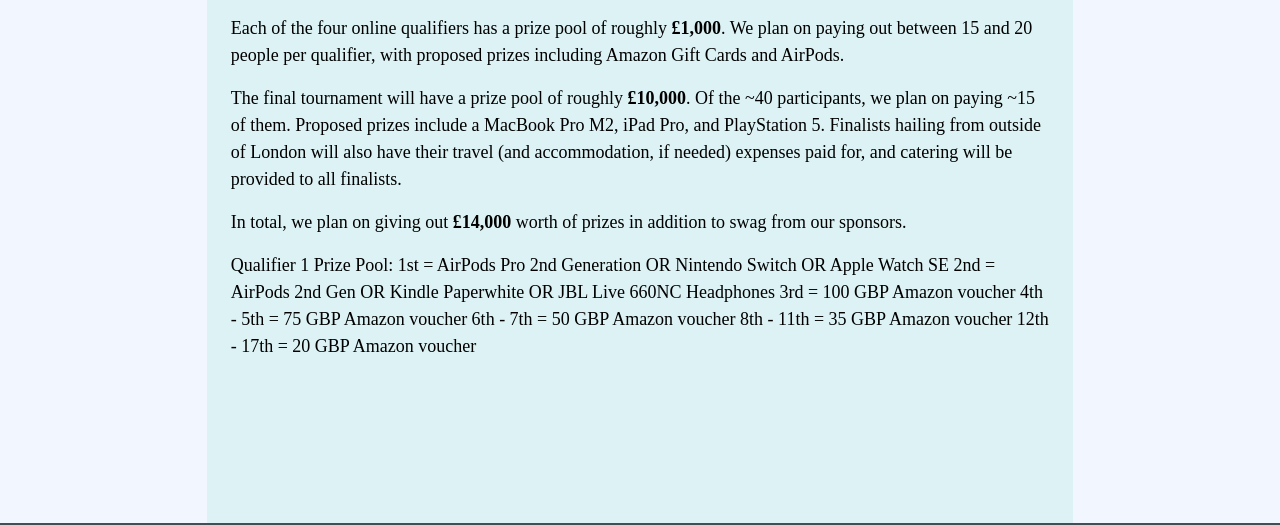
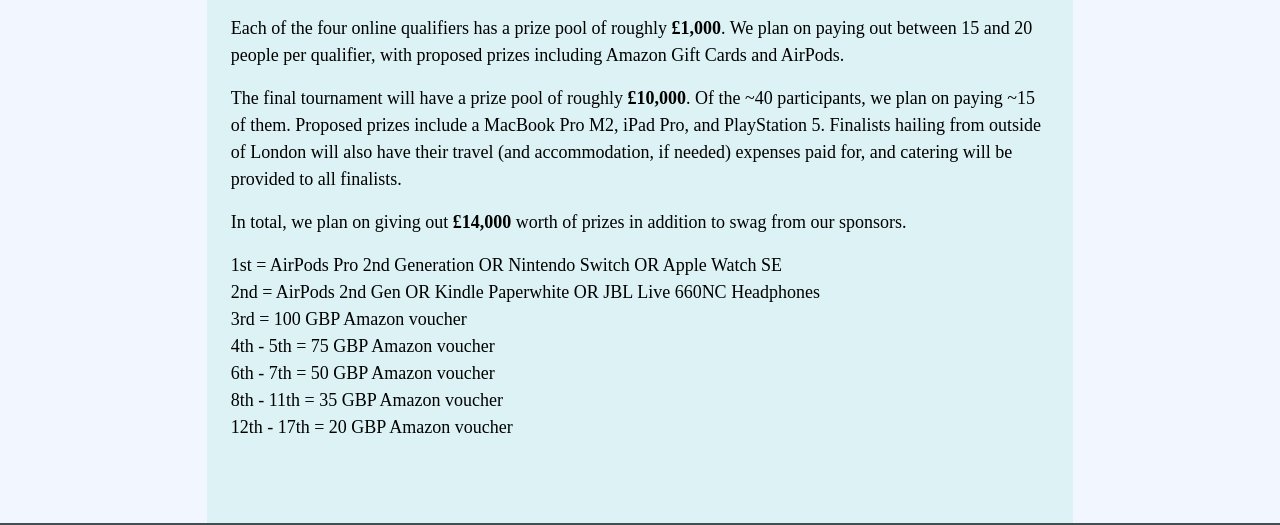
Before and after one commit to adamisntdead/ukupo-website, a plain HTML site: page prizes.html in a window 1280 px wide. Shown: the part 155-680 px from the top of the page. Drawn offline with nearby package versions, Linux system fonts and the light colour scheme; a web font is replaced by a local one.

Commit message:
Fixing prizes.html

```diff
--- a/prizes.html
+++ b/prizes.html
@@ -86,14 +86,13 @@
           prizes in addition to swag from our sponsors.
         </p>
         <p>
-          Qualifier 1 Prize Pool:
-          1st = AirPods Pro 2nd Generation OR Nintendo Switch OR Apple Watch SE
-          2nd = AirPods 2nd Gen OR Kindle Paperwhite OR JBL Live 660NC Headphones
-          3rd = 100 GBP Amazon voucher
-          4th - 5th = 75 GBP Amazon voucher
-          6th  - 7th = 50 GBP Amazon voucher
-          8th - 11th = 35 GBP Amazon voucher
-          12th - 17th = 20 GBP Amazon voucher
+        1st = AirPods Pro 2nd Generation OR Nintendo Switch OR Apple Watch SE<br>
+        2nd = AirPods 2nd Gen OR Kindle Paperwhite OR JBL Live 660NC Headphones<br>
+        3rd = 100 GBP Amazon voucher<br>
+        4th - 5th = 75 GBP Amazon voucher<br>
+        6th  - 7th = 50 GBP Amazon voucher<br>
+        8th - 11th = 35 GBP Amazon voucher<br>
+        12th - 17th = 20 GBP Amazon voucher
         </p>
       </main>
 
```
